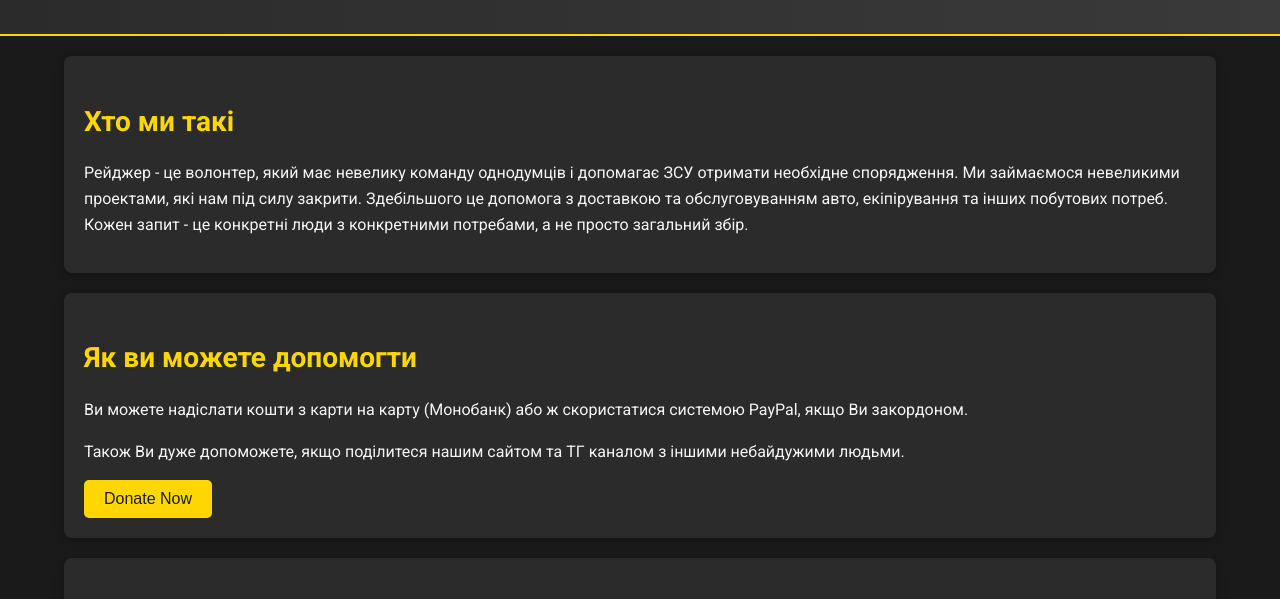
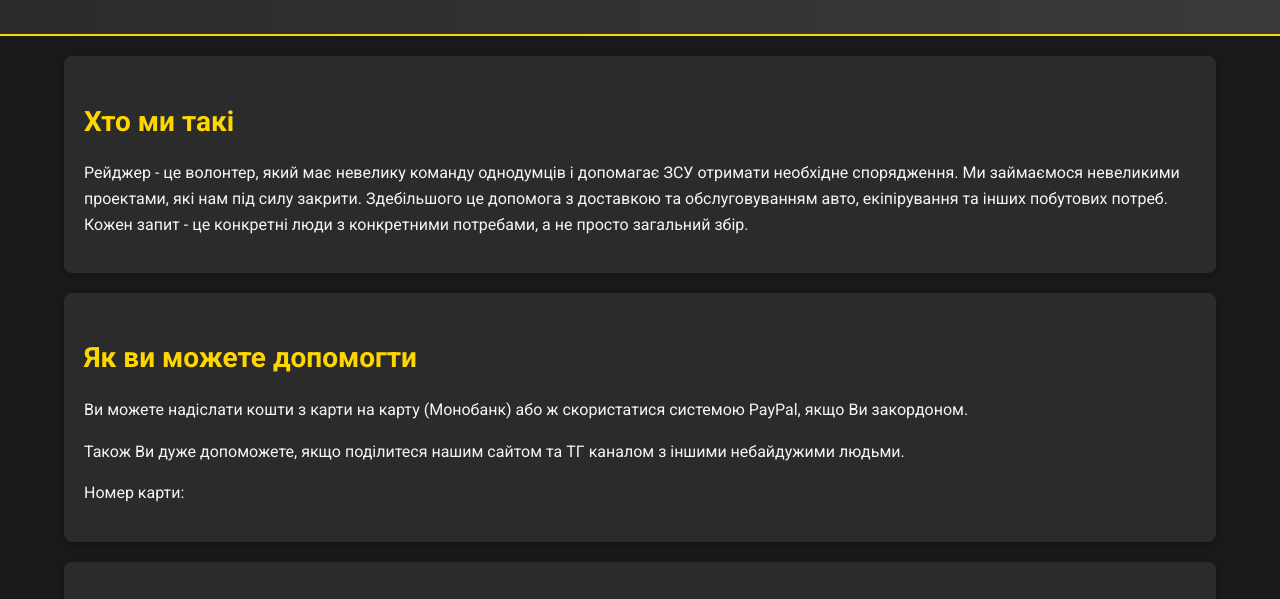
Before and after one commit to sergii-iasko/ranger, a plain HTML site: page index.html in a window 1280 px wide. Shown: the part 182-781 px from the top of the page. Drawn offline with Linux system fonts and the light colour scheme.

Commit message:
Added Card section

```diff
--- a/index.html
+++ b/index.html
@@ -28,7 +28,8 @@
             <h2>Як ви можете допомогти</h2>
             <p>Ви можете надіслати кошти з карти на карту (Монобанк) або ж скористатися системою PayPal, якщо Ви закордоном.</p>
             <p>Також Ви дуже допоможете, якщо поділитеся нашим сайтом та ТГ каналом з іншими небайдужими людьми.</p>
-            <button onclick="alert('Thank you for considering a donation!')">Donate Now</button>
+            <p>Номер карти: </p>
+            <!-- <button onclick="alert('Thank you for considering a donation!')">Donate Now</button> -->
         </section>
 
         <section class="contact">
```
